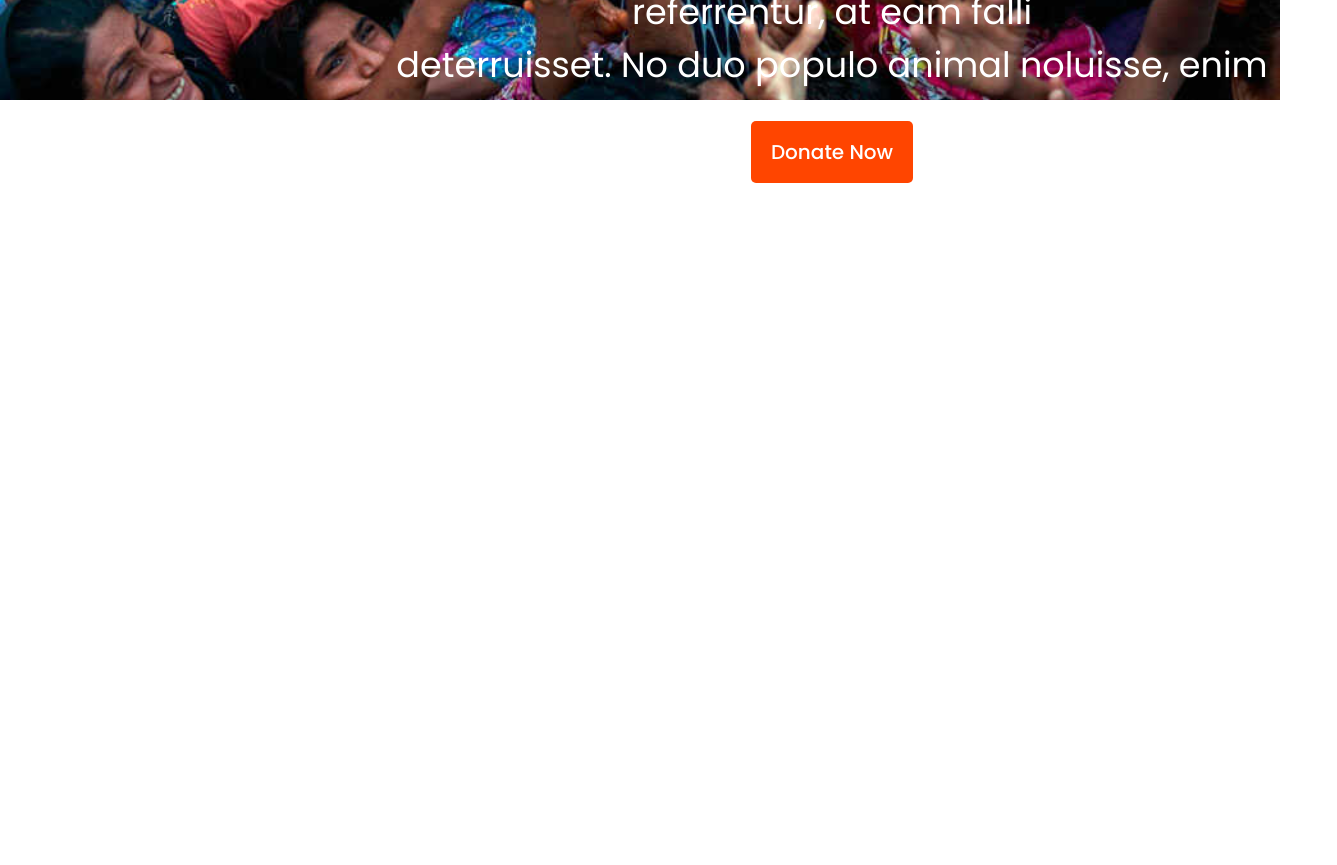
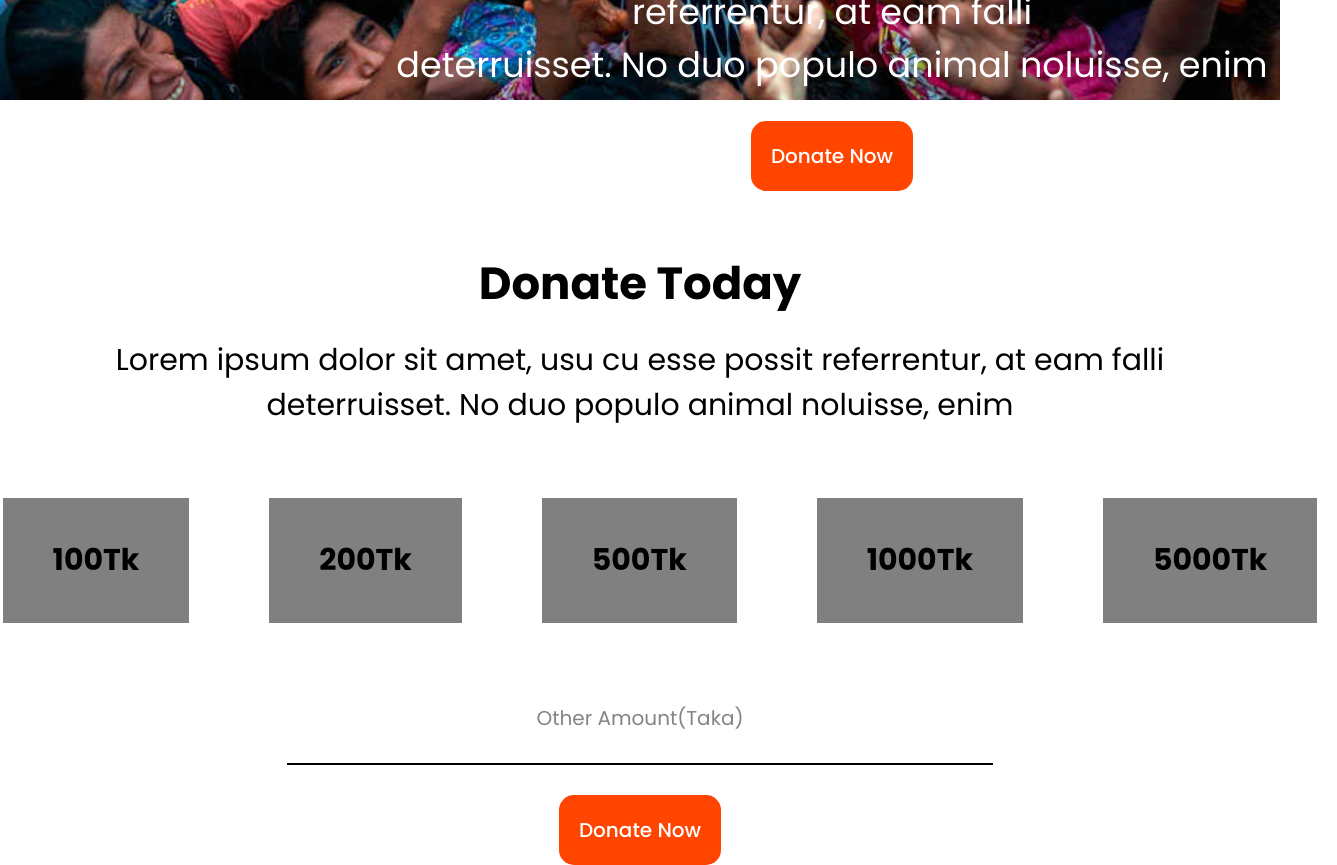
Before and after one commit to fazlerabbyrifat/practice-1, a plain HTML site: page index.html in a window 1280 px wide. Shown: the part 540-1405 px from the top of the page, 1337 px wide, since content can reach past the window. Before the commit the page ends 800 px from the top, so only its background shows below. Drawn offline with Linux system fonts and the light colour scheme.

Commit message:
donate today added

```diff
--- a/index.html
+++ b/index.html
@@ -18,5 +18,34 @@
             <button class="btn-primary">Donate Now</button>
         </div>
     </header>
+    <main>
+        <section class="donate-today">
+            <h2 class="section-title">Donate Today</h2>
+            <p class="section-paragraph">Lorem ipsum dolor sit amet, usu cu esse possit referrentur, at eam falli <br> deterruisset. No duo populo animal noluisse, enim</p>
+            <div class="amount-select">
+                <div class="amount">
+                    <h3>100Tk</h3>
+                </div>
+                <div class="amount">
+                    <h3>200Tk</h3>
+                </div>
+                <div class="amount">
+                    <h3>500Tk</h3>
+                </div>
+                <div class="amount">
+                    <h3>1000Tk</h3>
+                </div>
+                <div class="amount">
+                    <h3>5000Tk</h3>
+                </div>
+            </div>
+            <div class="other-amount">
+                <p>Other Amount(Taka)</p>
+                <span></span>
+                <button class="btn-primary">Donate Now</button>
+            </div>
+
+        </section>
+    </main>
 </body>
 </html>
--- a/styles/practice.css
+++ b/styles/practice.css
@@ -31,11 +31,57 @@ header{
     padding-bottom: 30px;
 }
 .btn-primary{
-    padding: 16px 20px;
+    padding: 20px 20px;
     background: orangered;
-    border-radius: 5px;
+    border-radius: 15px;
     color: white;
     font-size: 20px;
     font-weight: 500;
     border: none;
 }
+
+/* Donate today section */
+.donate-today{
+    text-align: center;
+}
+.section-title{
+    font-size: 45px;
+    font-weight: 700;
+    margin-top: 150px;
+    margin-bottom: 20px;
+}
+.section-paragraph{
+    margin-top: 20px;
+    margin-bottom: 50px;
+    font-size: 30px;
+}
+.amount-select{
+    display: flex;
+    justify-content: center;
+}
+.amount{
+    margin-left: 40px;
+}
+.amount h3{
+    padding: 40px 50px;
+    margin: 20px;
+    font-size: 30px;
+    background-color: gray;
+    border: none;
+}
+.other-amount{
+    margin-top: 50px;
+}
+.other-amount p{
+    margin-bottom: 20px;
+    font-size: 20px;
+    padding: 10px;
+    color: #848482;
+}
+.other-amount span{
+    display: block;
+    width: 55%;
+    border: 1px solid black;
+    margin: auto;
+    margin-bottom: 30px;
+}
```
